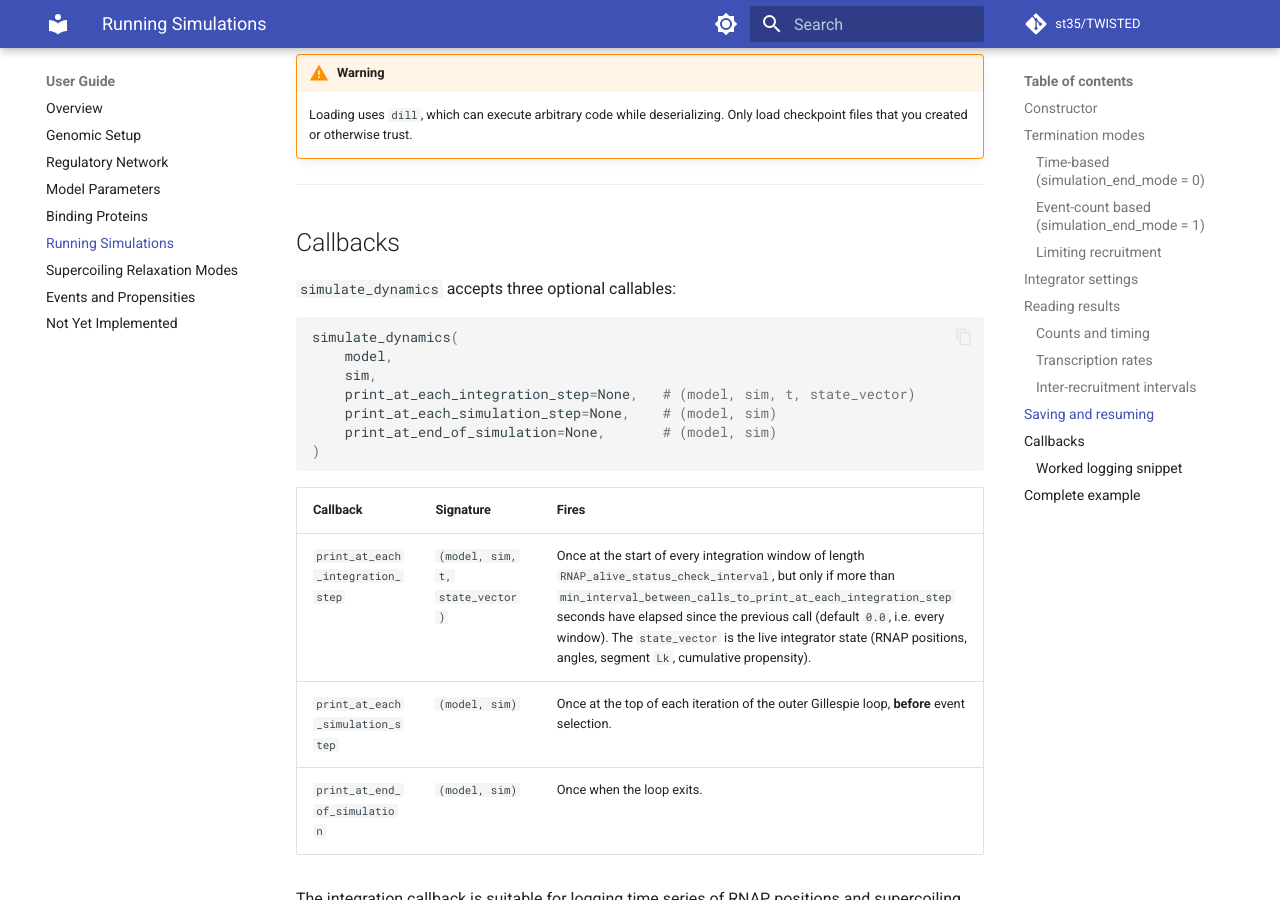
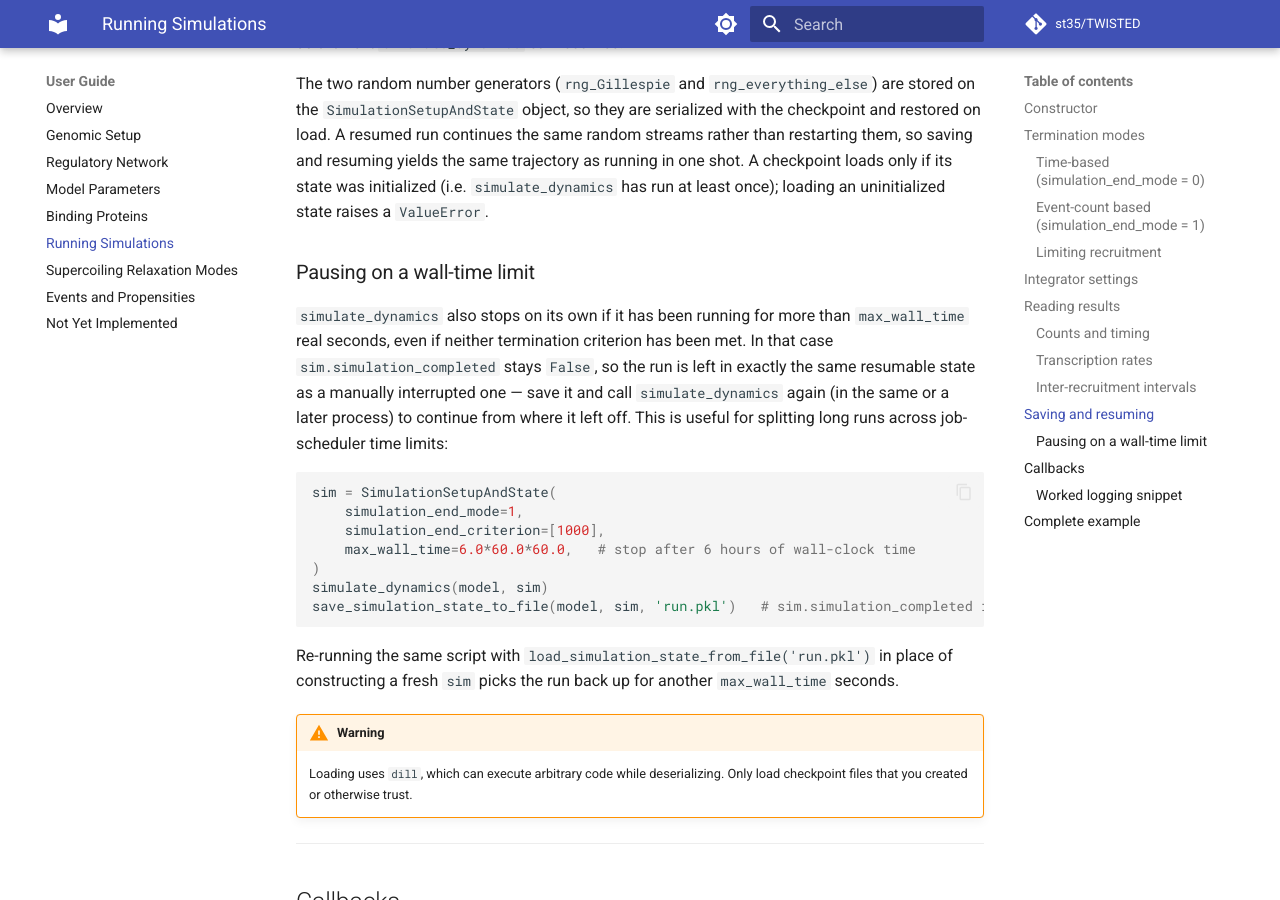
Before and after one commit to st35/TWISTED, an MkDocs documentation site: the page built from docs/user-guide/simulation.md, in a window 1280 px wide and 900 px high, scrolled down 4975 px. Built offline with MkDocs 1.6.1 and Material for MkDocs 9.7.7, drawn with Linux system fonts in a browser that asks for light colours; comment, search, counter and statistics services are not loaded; some of the changed text lies outside the part shown.

Commit message:
Add max_wall_time to handle simulation runs that take a long time

````diff
--- a/docs/user-guide/simulation.md
+++ b/docs/user-guide/simulation.md
@@ -20,10 +20,12 @@ SimulationSetupAndState(
     simulation_end_criterion: float | list[int],
     integration_method: str = 'RK23',
     integration_time_resolution: float = 0.1,
-    integration_rtol: float = 1.0e-8,
-    integration_atol: float = 1.0e-10,
+    integration_rtol: float = 1.0e-6,
+    integration_atol: float = 1.0e-8,
     RNAP_alive_status_check_interval: float = 1.0,
     max_RNAPs_to_recruit: list[int] | None = None,
+    min_interval_between_calls_to_print_at_each_integration_step: float = 0.0,
+    max_wall_time: float = 23.0*60.0*60.0,
     Gillespie_random_seed: int = 42,
     everything_else_random_seed: int = 42,
 )
@@ -39,6 +41,8 @@ SimulationSetupAndState(
 | `integration_atol` | absolute tolerance passed to `solve_ivp` (default `1e-8`) |
 | `RNAP_alive_status_check_interval` | how often the integrator pauses to remove finished RNAPs and check for events (s) |
 | `max_RNAPs_to_recruit` | optional list capping recruitment per gene |
+| `min_interval_between_calls_to_print_at_each_integration_step` | minimum simulated seconds between successive `print_at_each_integration_step` calls (default `0.0`, i.e. every integration window) |
+| `max_wall_time` | maximum real (wall-clock) seconds `simulate_dynamics` may run before pausing (default 23 hours) |
 | `Gillespie_random_seed` | integer seed for the Gillespie event-time and event-selection RNG (default `42`) |
 | `everything_else_random_seed` | integer seed for all other stochastic choices: segment selection, binding positions, etc. (default `42`) |
 
@@ -157,6 +161,22 @@ If a restored `sim` already has `sim.simulation_completed == True`, calling `sim
 
 The two random number generators (`rng_Gillespie` and `rng_everything_else`) are stored on the `SimulationSetupAndState` object, so they are serialized with the checkpoint and restored on load. A resumed run continues the same random streams rather than restarting them, so saving and resuming yields the same trajectory as running in one shot. A checkpoint loads only if its state was initialized (i.e. `simulate_dynamics` has run at least once); loading an uninitialized state raises a `ValueError`.
 
+### Pausing on a wall-time limit
+
+`simulate_dynamics` also stops on its own if it has been running for more than `max_wall_time` real seconds, even if neither termination criterion has been met. In that case `sim.simulation_completed` stays `False`, so the run is left in exactly the same resumable state as a manually interrupted one — save it and call `simulate_dynamics` again (in the same or a later process) to continue from where it left off. This is useful for splitting long runs across job-scheduler time limits:
+
+```python
+sim = SimulationSetupAndState(
+    simulation_end_mode=1,
+    simulation_end_criterion=[1000],
+    max_wall_time=6.0*60.0*60.0,   # stop after 6 hours of wall-clock time
+)
+simulate_dynamics(model, sim)
+save_simulation_state_to_file(model, sim, 'run.pkl')   # sim.simulation_completed is False if the wall-time limit was hit
+```
+
+Re-running the same script with `load_simulation_state_from_file('run.pkl')` in place of constructing a fresh `sim` picks the run back up for another `max_wall_time` seconds.
+
 !!! warning
     Loading uses `dill`, which can execute arbitrary code while deserializing. Only load checkpoint files that you created or otherwise trust.
 
--- a/model_setup.py
+++ b/model_setup.py
@@ -286,7 +286,7 @@ class Model: # Class to hold the model, including genomic setup, model setup, an
 		print('=' * 80)
 
 class SimulationSetupAndState: # Class to hold simulation setup parameters
-	def __init__(self, simulation_end_mode: int, simulation_end_criterion: Union[float, list[int]], integration_method: str = 'RK23', integration_time_resolution: float = 1.0e-1, integration_rtol: float = 1.0e-6, integration_atol: float = 1.0e-8, RNAP_alive_status_check_interval: float = 1.0, max_RNAPs_to_recruit: list[int] = None, min_interval_between_calls_to_print_at_each_integration_step: float = 0.0, Gillespie_random_seed: int = 42, everything_else_random_seed: int = 42) -> None:
+	def __init__(self, simulation_end_mode: int, simulation_end_criterion: Union[float, list[int]], integration_method: str = 'RK23', integration_time_resolution: float = 1.0e-1, integration_rtol: float = 1.0e-6, integration_atol: float = 1.0e-8, RNAP_alive_status_check_interval: float = 1.0, max_RNAPs_to_recruit: list[int] = None, min_interval_between_calls_to_print_at_each_integration_step: float = 0.0, max_wall_time: float = 23.0*60.0*60.0, Gillespie_random_seed: int = 42, everything_else_random_seed: int = 42) -> None:
 		self.simulation_end_mode = simulation_end_mode # 0: time-based, 1: event-based
 		assert simulation_end_mode in [0, 1], 'simulation_end_mode must be either 0 (time-based) or 1 (event-based).'
 
@@ -319,6 +319,7 @@ class SimulationSetupAndState: # Class to hold simulation setup parameters
 		self.max_RNAPs_to_recruit = max_RNAPs_to_recruit # Maximum number of RNAPs to recruit for each gene
 
 		self.min_interval_between_calls_to_print_at_each_integration_step = min_interval_between_calls_to_print_at_each_integration_step # Minimum interval (in s) between calls to print_at_each_integration_step
+		self.max_wall_time = max_wall_time # Maximum wall time for the simulation (in s)
 
 		self.curr_simulation_time = 0.0 # Current simulation time (in s)
 		self.last_event_index = -1 # Index of the last event that occurred in the simulation
````
Also changed, not shown: docs/api/model-setup.md (+2 -1 lines), docs/tutorials.md (+2 -0 lines), simulate_dynamics.py (+7 -0 lines).
